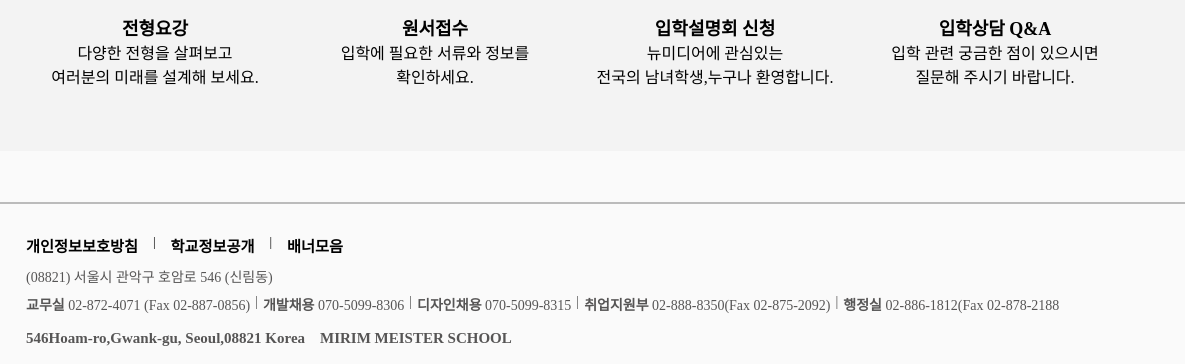
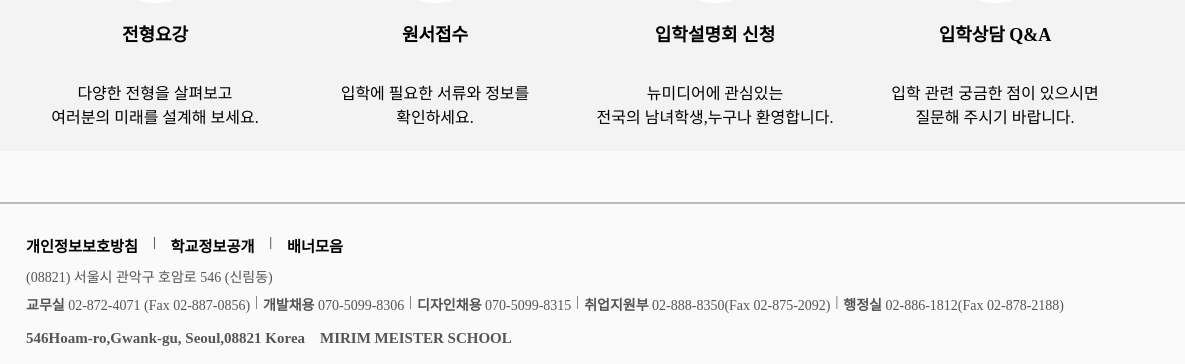
Before and after one commit to honghyobin/Mistory_FE, a plain HTML site: page Mistory/index.html in a window 1280 px wide. Shown: the part 1557-1921 px from the top of the page, 95-1280 px from the left. Drawn offline with nearby package versions, Linux system fonts and the light colour scheme.

Commit message:
all.css 추가, 푸터 수정

```diff
--- /dev/null
+++ b/Mistory/css/all.css
@@ -0,0 +1,6 @@
+html, body{
+    margin: 0;
+    padding: 0;
+    background-color: #FAFAFA;
+    box-sizing: border-box;
+}
--- a/Mistory/css/department.css
+++ b/Mistory/css/department.css
@@ -1,10 +1,3 @@
-body, html {
-    margin: 0;
-    padding: 0;
-    box-sizing: border-box;
-    overflow-x: hidden;
-}
-
 .slide_container {
     display: flex;
     justify-content: center;
--- a/Mistory/css/index.css
+++ b/Mistory/css/index.css
@@ -1,6 +1,3 @@
-*{
-  margin: 0;
-}
 hr{
   color: #fff;
   border-style: solid;
--- a/Mistory/css/login.css
+++ b/Mistory/css/login.css
@@ -1,44 +1,3 @@
-*{
-    margin: 0;
-}
-
-/* .container{
-    width: 100%;
-    height: 100%;
-    display: flex;
-    justify-content: center;
-}
-
-.login{
-    margin-top: 50px;
-    width: 600px;
-    height: 700px;
-    background-color: #fff;
-    padding: 20px;
-}
-
-.logoImg img{
-    width: 400px;
-    height: auto;
-}
-
-.login p {
-    font-size: 32px;
-    font-weight: bold;
-}
-
-.login input{
-    width: 520px;
-    height: 75px;
-    margin: 15px;
-}
-
-.loginBtn{
-    width: 520px;
-    height: 98px;
-    font-size: 30px;
-} */
-
 .container {
     width: 100%;
     height: 100%;
--- a/Mistory/css/nav.css
+++ b/Mistory/css/nav.css
@@ -1,7 +1,3 @@
-body{
-    background-color: #FAFAFA;
-}
-
 .header_bottom {
     display: flex;
     align-items: center;
--- a/Mistory/css/ranking.css
+++ b/Mistory/css/ranking.css
@@ -1,7 +1,3 @@
-*{
-    margin: 0;
-}
-
 .container{
     width: 100%;
     height: 100%;
--- a/Mistory/css/schoolClub.css
+++ b/Mistory/css/schoolClub.css
@@ -1,9 +1,3 @@
-body, html {
-    margin: 0;
-    padding: 0;
-    box-sizing: border-box;
-}
-
 .slide_container {
     display: flex;
     justify-content: center;
--- a/Mistory/css/schoolGallery.css
+++ b/Mistory/css/schoolGallery.css
@@ -1,9 +1,3 @@
-body, html {
-    margin: 0;
-    padding: 0;
-    box-sizing: border-box;
-}
-
 .slide_container {
     display: flex;
     justify-content: center;
--- a/Mistory/css/schoolLife.css
+++ b/Mistory/css/schoolLife.css
@@ -1,9 +1,3 @@
-body, html {
-    margin: 0;
-    padding: 0;
-    box-sizing: border-box;
-}
-
 .slide_container {
     display: flex;
     justify-content: center;
--- a/Mistory/index.html
+++ b/Mistory/index.html
@@ -3,6 +3,7 @@
 <head>
     <meta charset="UTF-8">
     <meta name="viewport" content="width=device-width, initial-scale=1.0">
+    <link rel="stylesheet" href="/Mistory/css/all.css">
     <link rel="stylesheet" href="/Mistory/css/index.css">
     <link rel="stylesheet" href="/Mistory/css/nav.css">
     <link rel="stylesheet" href="/Mistory/css/dark-mode.css">
@@ -190,20 +191,20 @@
     </script>
     <hr style="color:#BBBBBB; margin: 250px auto 0; width: 1320px;">
 
-    <footer style="padding: 20px 0;">
+    <footer style="padding: 20px 0; background-color: none;">
         <div class="footer-content" style="max-width: 1320px; margin: 0 auto; display: flex; justify-content: space-between; align-items: center;">
             <img src="./img/footer_logo.png" alt="" style="width: 91px; height: 76px; margin-right: 20px;">
             <div class="footer-info" style="flex: 1; min-width: 250px; padding: 10px;">
                 <div class="footer-top" style="display: flex; gap: 15px; margin-bottom: 10px; font-size: 13px;">
-                    <h3>개인정보보호방침</h3>|<h3>학교정보공개</h3>|<h3>배너모음</h3>
+                    <h3 style="margin: 0;">개인정보보호방침</h3>|<h3 style="margin: 0;">학교정보공개</h3>|<h3 style="margin: 0;">배너모음</h3>
                 </div>
-                <p style="font-size: 14px; margin-bottom: 8px; color: #565555;">(08821) 서울시 관악구 호암로 546 (신림동)</p>
-                <div class="footer-middle" style="display: flex; gap: 5px; font-size: 14px; margin-bottom: 16px; color: #565555;">
-                    <p><strong>교무실</strong> 02-872-4071 (Fax 02-887-0856)</p>|<p><strong>개발채용</strong> 070-5099-8306</p>|<p><strong>디자인채용</strong> 070-5099-8315</p>|<p><strong>취업지원부</strong> 02-888-8350(Fax 02-875-2092)</p>|<p><strong>행정실</strong>  02-886-1812(Fax 02-878-2188</p>
+                <p style="font-size: 14px; margin-bottom: 8px; margin-top: 0; color: #565555;">(08821) 서울시 관악구 호암로 546 (신림동)</p>
+                <div class="footer-middle" style="display: flex; font-size: 14px; margin-bottom: 16px; color: #565555;">
+                    <p style="margin: 0;"><strong>교무실</strong> 02-872-4071 (Fax 02-887-0856)</p><span style="margin-left: 5px; margin-right: 5px;">|</span><p style="margin: 0;"><strong>개발채용</strong> 070-5099-8306</p><span style="margin-left: 5px; margin-right: 5px;">|</span><p style="margin: 0;"><strong>디자인채용</strong> 070-5099-8315</p><span style="margin-left: 5px; margin-right: 5px;">|</span><p style="margin: 0;"><strong>취업지원부</strong> 02-888-8350(Fax 02-875-2092)</p><span style="margin-left: 5px; margin-right: 5px;">|</span><p style="margin: 0;"><strong>행정실</strong>  02-886-1812(Fax 02-878-2188)</p>
                 </div>
                 <div class="footer-bottom" style="display: flex; gap: 15px; font-weight: bold; font-size: 15px; color: #565555;">
-                    <p>546Hoam-ro,Gwank-gu, Seoul,08821 Korea</p>
-                    <p>MIRIM MEISTER SCHOOL</p>
+                    <p style="margin: 0;">546Hoam-ro,Gwank-gu, Seoul,08821 Korea</p>
+                    <p style="margin: 0;">MIRIM MEISTER SCHOOL</p>
                 </div>
             </div>
         </div>
```
Also changed, not shown: Mistory/department.html (+1 -0 lines), Mistory/login.html (+9 -13 lines), Mistory/ranking.html (+1 -0 lines), Mistory/schoolClub.html (+1 -0 lines), Mistory/schoolGallery.html (+1 -0 lines), Mistory/schoolLife.html (+1 -0 lines).
